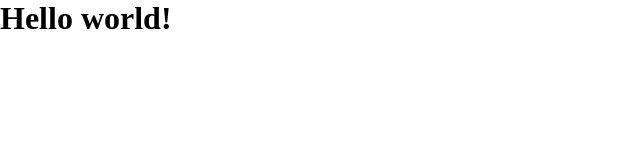
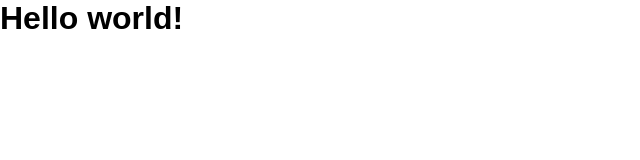
Before and after one commit to Matheus-FSantos/studies-section, a React app in the folder 01-github-explorer/: page / in a window 1280 px wide. Shown: the top 160 px of the page, without its empty margins (0-640 px from the left). Built offline with nearby package versions, Linux system fonts and the light colour scheme.

Commit message:
style: create global styles

```diff
--- a/01-github-explorer/public/scss/global.css
+++ b/01-github-explorer/public/scss/global.css
@@ -2,4 +2,5 @@
   box-sizing: border-box;
   margin: 0;
   padding: 0;
+  font-family: Arial, Helvetica, sans-serif;
 }/*# sourceMappingURL=global.css.map */
--- a/01-github-explorer/public/scss/global.scss
+++ b/01-github-explorer/public/scss/global.scss
@@ -3,4 +3,6 @@
 
     margin: 0;
     padding: 0;
+
+    font-family: Arial, Helvetica, sans-serif;
 }
```
Also changed, not shown: 1 other file (tests, documents, lock files or other folders).
